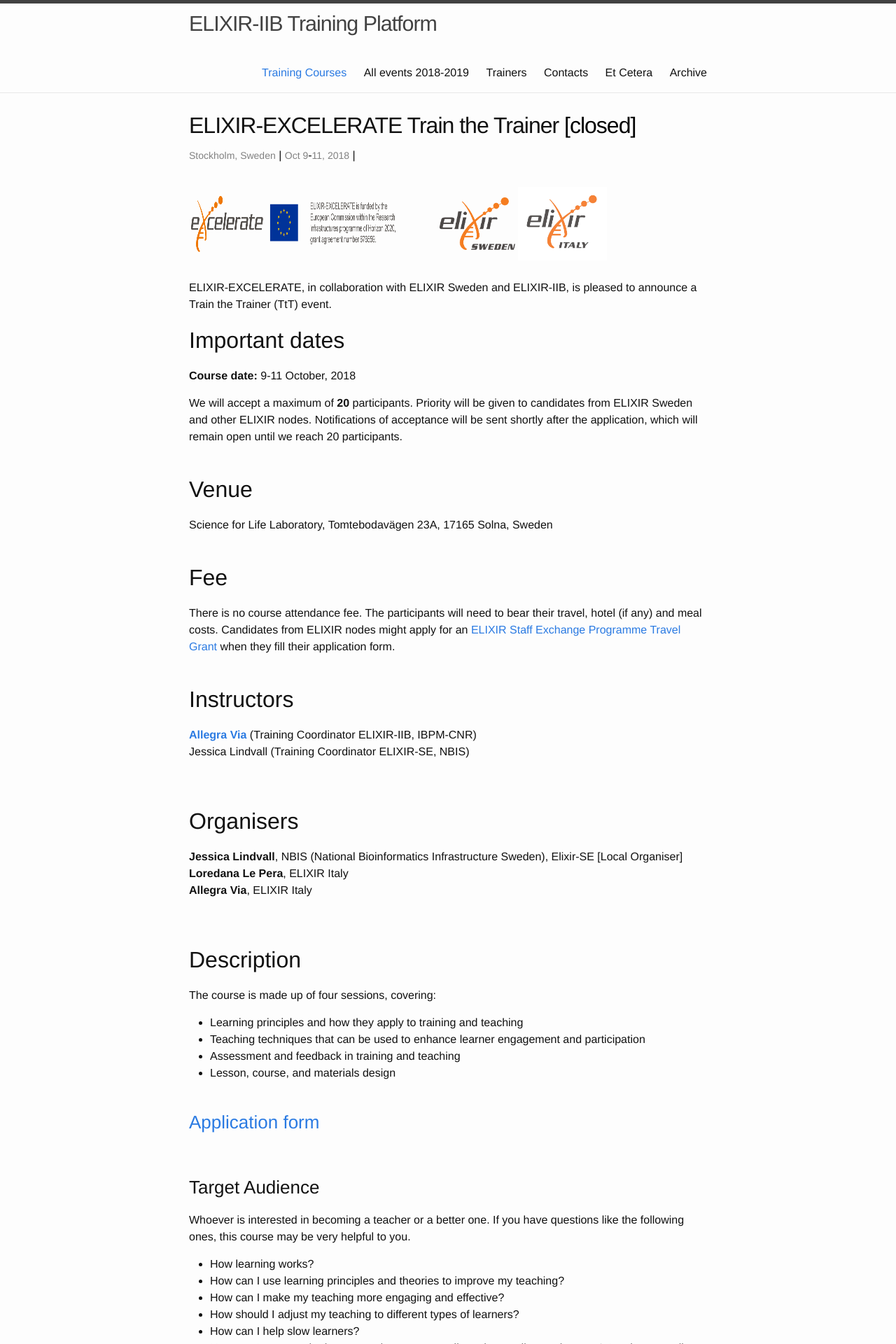
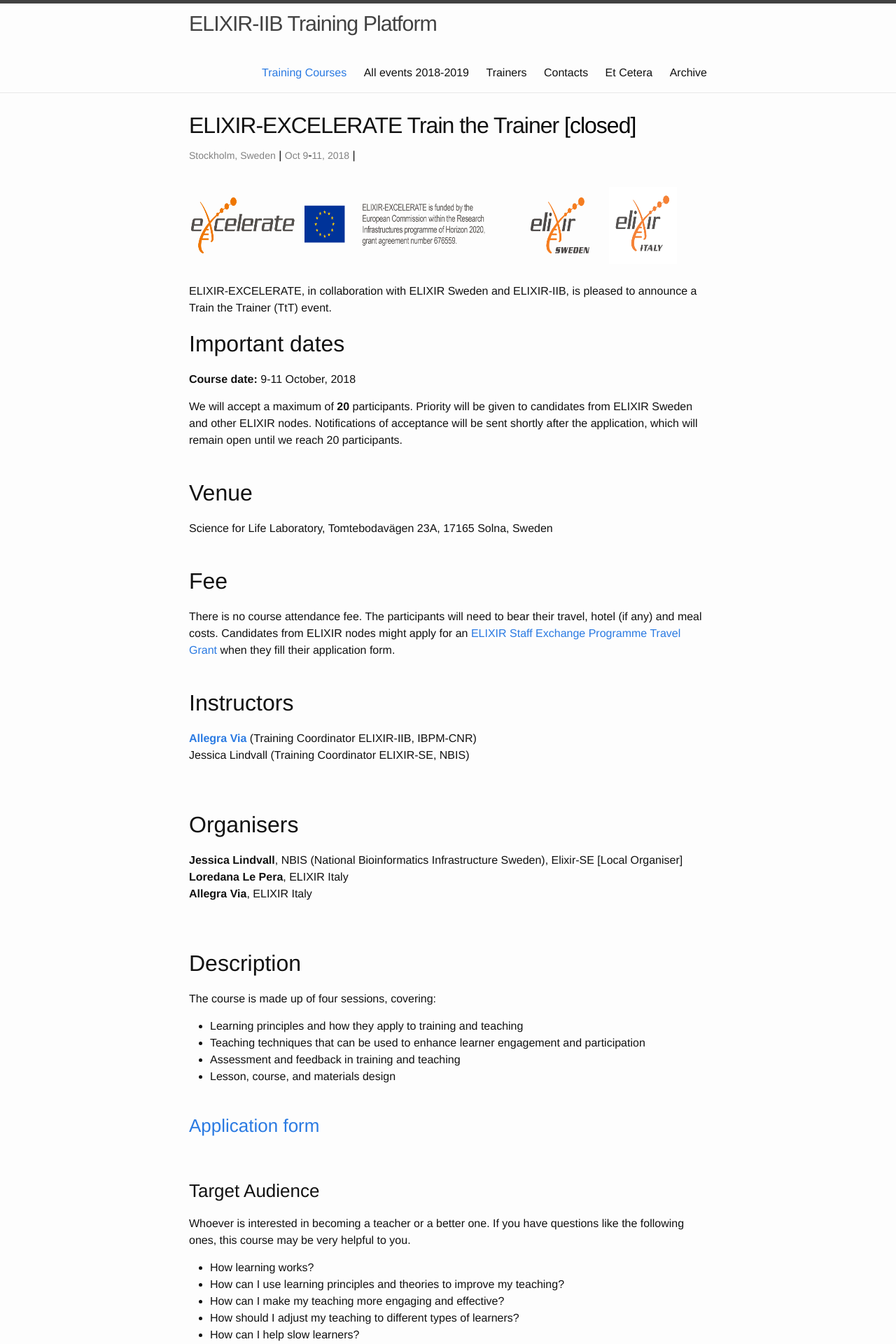
Before and after one commit to ELIXIR-IIB-training/website, a Jekyll site: the page built from _posts/2018-10-09-train-the-trainer-stockholm.md, in a window 1280 px wide. Shown: the top 1920 px of the page at 70% size. Built offline with Jekyll 4.4.1, drawn with Linux system fonts in a browser that asks for light colours.

Commit message:
Formatted logos

```diff
--- a/_posts/2018-10-09-train-the-trainer-stockholm.md
+++ b/_posts/2018-10-09-train-the-trainer-stockholm.md
@@ -9,12 +9,13 @@ description: ELIXIR-EXCELERATE, in collaboration with ELIXIR Sweden and ELIXIR-I
 ---
 
 
-<table border="0" width="600">
+<table border="0" width="700">
   <tr>
-  <td><a href="https://www.elixir-europe.org/about-us/how-funded/eu-projects/excelerate"><img src="../../../img/Logo_Excelerate_EU-flag-acknowledgement.png" height="80" width="300"></a></td>
+  <td><a href="https://www.elixir-europe.org/about-us/how-funded/eu-projects/excelerate"><img src="../../../img/Logo_Excelerate_EU-flag-acknowledgement.png" height="80"></a></td>
   <td width="50"></td>
-  <td><a href="https://www.elixir-europe.org/about-us/who-we-are/nodes/sweden"><img src="../../../img/Logo_elixir_sweden.png" height="75"></a></td>
-  <td><a href="http://elixir-italy.org"><img src="../../../img/logo_elixir_italy.jpg" height="105"></a></td>
+  <td><a href="https://www.elixir-europe.org/about-us/who-we-are/nodes/sweden"><img src="../../../img/Logo_elixir_sweden.png" height="80"></a></td>
+  <td width="20"></td>
+  <td><a href="http://elixir-italy.org"><img src="../../../img/logo_elixir_italy.jpg" height="110"></a></td>
   </tr>
 </table>
 <br>
```
